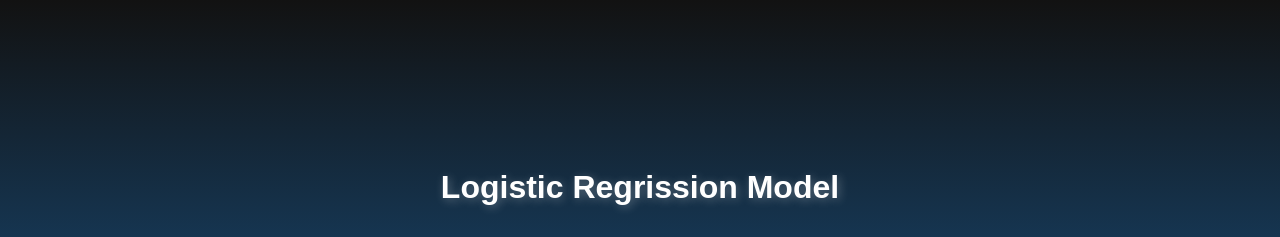
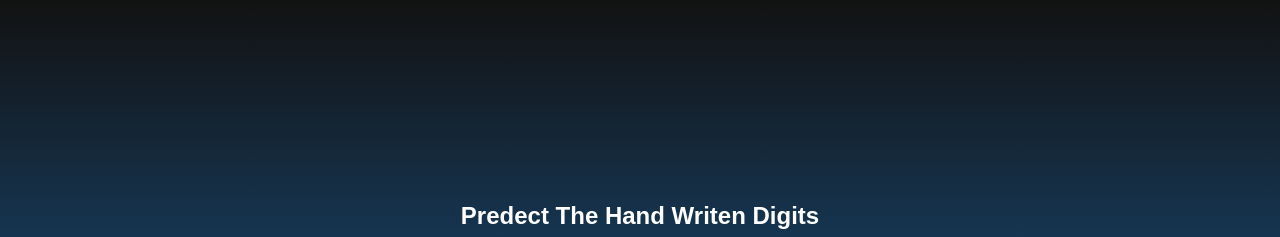
Before and after one commit to hazemala/predect_hand_written_digits, a Flask app: page / in a window 1280 px wide. Shown: the top 237 px of the page. Run offline with Flask 3, Linux system fonts and the light colour scheme; parts of the project's set-up code (start-up, migrations or seed data) failed here and were passed over.

Commit message:
Update index.html

```diff
--- a/templates/index.html
+++ b/templates/index.html
@@ -83,7 +83,6 @@
     </style>
 </head>
 <body>
-    <h1>Logistic Regrission Model</h1>
     <h2>Predect The Hand Writen Digits</h2>
     <div class="container">
         <div class="canvas-container">
```
